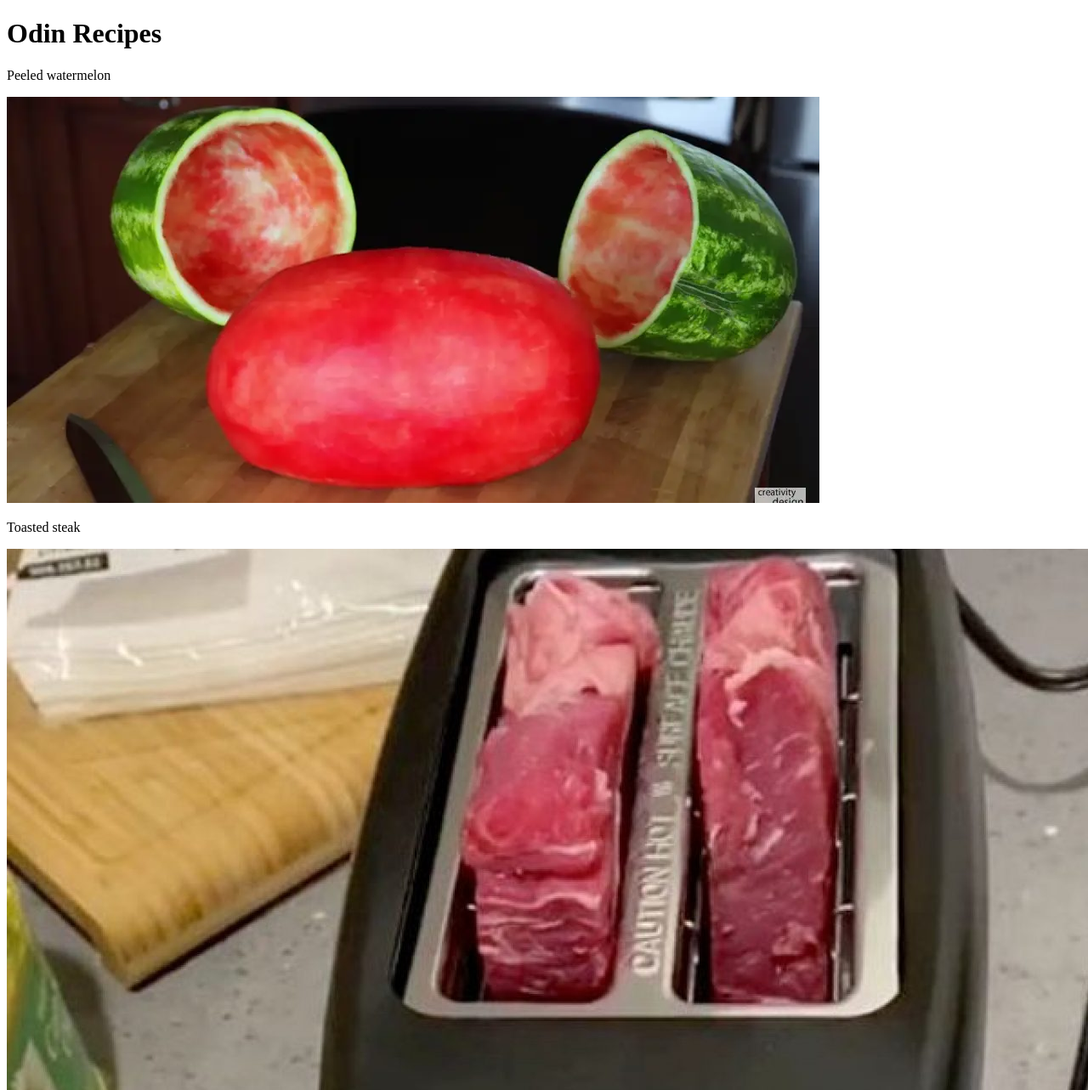
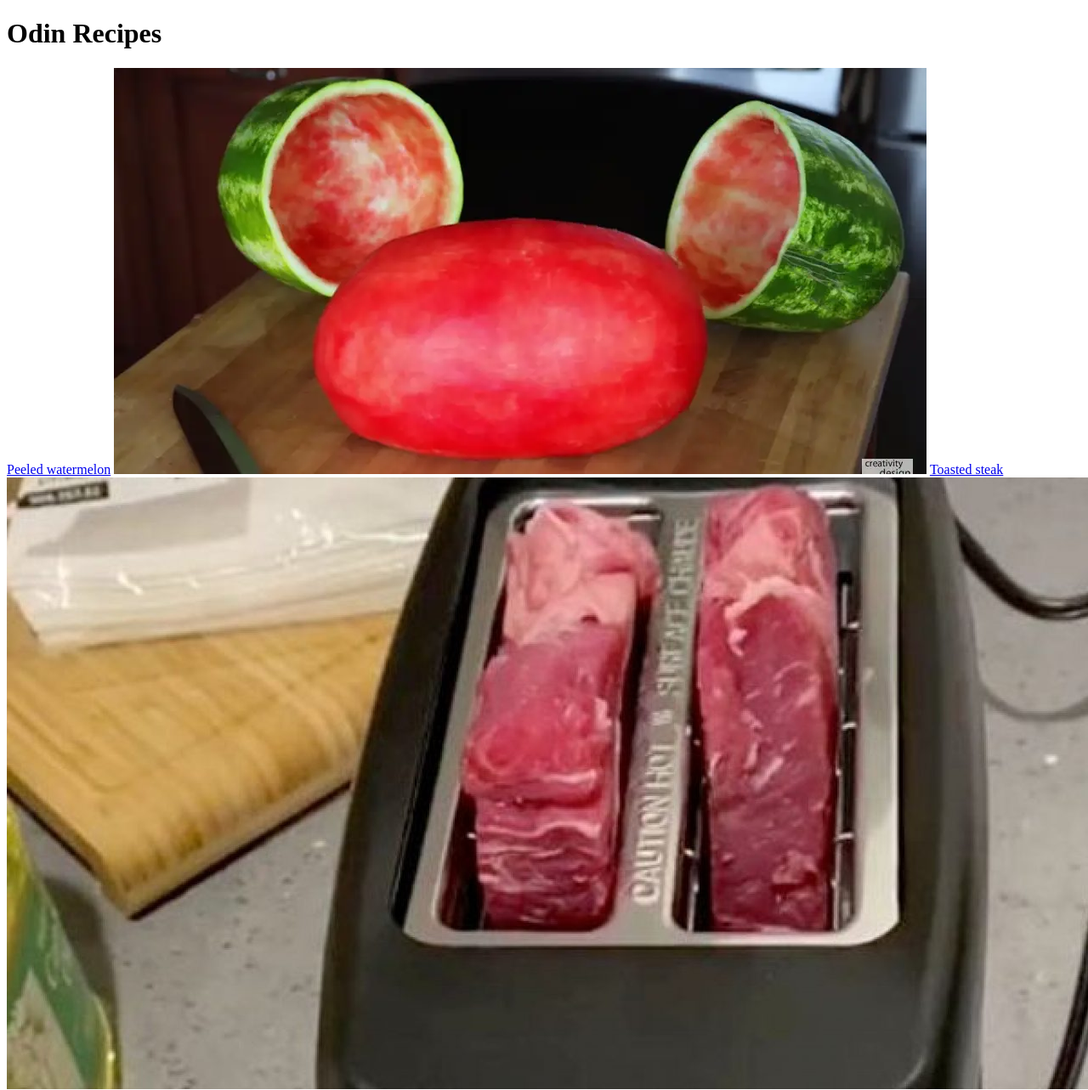
Before and after one commit to JK0256/odin-recipes, a plain HTML site: page Index.html in a window 1280 px wide. Shown: the top 1283 px of the page at 85% size. Drawn offline with Linux system fonts and the light colour scheme.

Commit message:
Correct bugs and create unordered list
Fix first and third links by editing code, and sort recipes into
unordered list

```diff
--- a/Index.html
+++ b/Index.html
@@ -6,11 +6,14 @@
     </head>
     <body>
         <h1>Odin Recipes</h1>
-        <p>Peeled watermelon</p>
-        <img src="Watermelon.webp" alt="Hollowed out watermelon">
-        <p>Toasted steak</p>
-        <img src="Toasteak.jpeg" alt="Steak in toaster from TikTok">
-        <p>Cereal in Water</p>
-        <img src="Cerealwater.jpeg" alt="Cereal in water from Reddit">
+        <a href="https://www.businessinsider.com/how-to-look-like-
+        you-skinned-a-watermelon-2015-9">Peeled watermelon</a>
+        <img src="images/Watermelon.webp" alt="Hollow watermelon">
+        <a href="https://www.delish.com/food-news/a34658680/tiktok-
+        steak-toaster/">Toasted steak</a>
+        <img src="images/Toasteak.jpeg" alt="Steak in toaster">
+        <a href="https://mashable.com/article/unpopular-opinion-
+        cereal-better-with-water">Cereal in Water</a>
+        <img src="images/Cerealwater.jpeg" alt="Cereal in water">
     </body>
 </html>
```
Also changed, not shown: images/Cerealwater.jpeg (renamed from Cerealwater.jpeg), images/Toasteak.jpeg (renamed from Toasteak.jpeg), images/Watermelon.webp (renamed from Watermelon.webp).
